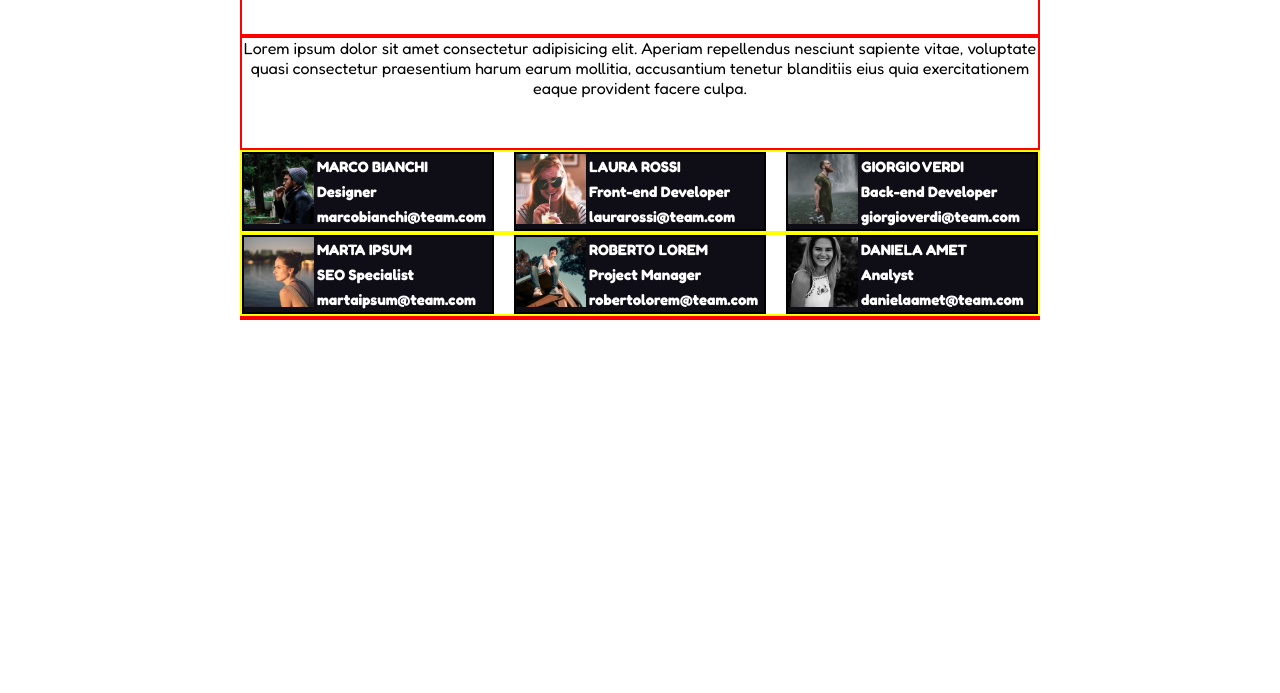
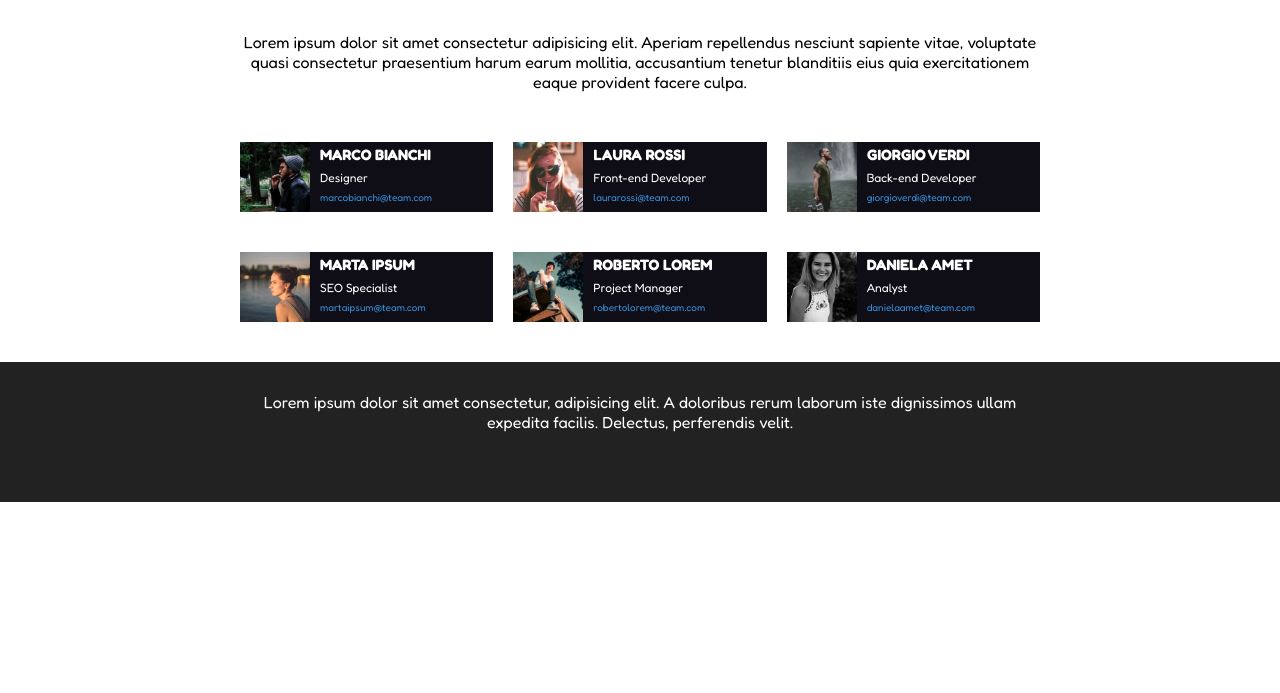
Before and after one commit to FrancescoDOrtona/html-css-float-cards, a plain HTML site: page index.html in a window 1280 px wide. Shown: the part 107-800 px from the top of the page. Drawn offline with Linux system fonts and the light colour scheme.

Commit message:
add-footer-main

```diff
--- a/css/style.css
+++ b/css/style.css
@@ -44,28 +44,64 @@ header h1{
 img{
     float: left;
     width: 70px;
-    margin-right: 3px;
+    margin-right: 10px;
 }
 
-.card__labels{
+.card-labels{
     float: left;
     width: calc((100% - 40px) / 3);
     margin-right: 20px;
     background-color: #0F0E17;
 }
 
-.card__labels:last-child{
+.card-labels:last-child{
     margin: 0;
 }
 
-.card__labels>p{
+.card-labels>p{
+    padding: 3px;
+}
+
+.card-labels p:first-of-type{
     font-weight: 700;
     font-size: 15px;
     color: white;
-    padding: 3px;
-
 }
 
+.card-labels__white{
+    color: white;
+    font-size: 12px;
+    font-weight: 400;
+}
+.card-labels__email{
+    font-size: 10px;
+    color: #3A8ED7;
+}
+
+.card-margin{
+    margin: 40px 0px;
+}
+
+
+
+/* footer */
+.footer-ad{
+    padding: 30px;
+    border-bottom: 40px solid #222222;
+}
+
+.footer-bg-color{
+    background-color: #222222;
+}
+
+.footer-text{
+    color: white;
+    font-weight: 400;
+    text-align: center;
+}
+
+
+/* debug */
 .debug .container{
     border: 2px solid red;
 
@@ -75,7 +111,7 @@ img{
     border: 2px solid yellow;
     /* padding: 10px; */
 }
-.debug .card__labels{
+.debug .card-labels{
     border: 2px solid black;
     /* padding: 10px; */
 
--- a/index.html
+++ b/index.html
@@ -9,7 +9,7 @@
     <link rel="stylesheet" href="./css/style.css">
     <title>Float Cards</title>
 </head>
-<body class="debug">
+<body class="debugg">
     <!-- Page Title -->
     <header class="container">
         <h1>Meet Our Team</h1>
@@ -26,52 +26,55 @@
 
         <section>
             <div class="card container clearfix">
-                <div  class="card__labels">
+                <div  class="card-labels">
                     <img src="./img/male1.png" alt="Profilo Marco Bianchi">
                     <p>MARCO BIANCHI</p>
-                    <p>Designer</p>
-                    <p>marcobianchi@team.com</p>
+                    <p class="card-labels__white">Designer</p>
+                    <p class="card-labels__email">marcobianchi@team.com</p>
                 </div>
-                <div  class="card__labels">
+                <div  class="card-labels">
                     <img  src="./img/female1.png" alt="Profilo Laura Rossi">
                     <p>LAURA ROSSI</p>
-                    <p>Front-end Developer</p>
-                    <p>laurarossi@team.com</p>
+                    <p class="card-labels__white">Front-end Developer</p>
+                    <p class="card-labels__email">laurarossi@team.com</p>
                 </div>
-                <div  class="card__labels">
+                <div  class="card-labels">
                     <img src="./img/male2.png" alt="Profilo Giorgio Verdi">
                     <p>GIORGIO VERDI</p>
-                    <p>Back-end Developer</p>
-                    <p>giorgioverdi@team.com</p>
+                    <p class="card-labels__white">Back-end Developer</p>
+                    <p class="card-labels__email">giorgioverdi@team.com</p>
             </div>
         </section>
 
-        <section>
+        <section class="card-margin">
             <div class="card container clearfix">
-                    <div class="card__labels">
+                <div class="card-labels">
                     <img src="./img/female2.png" alt="Profilo Marta Ipsum">
                     <p>MARTA IPSUM</p>
-                            <p>SEO Specialist</p>
-                            <p>martaipsum@team.com</p>
+                    <p class="card-labels__white">SEO Specialist</p>
+                    <p class="card-labels__email">martaipsum@team.com</p>
                 </div>
-                    <div class="card__labels">
+                <div class="card-labels">
                     <img src="./img/male3.png" alt="Profilo Roberto Lorem">
                     <p>ROBERTO LOREM</p>
-                            <p>Project Manager</p>
-                            <p>robertolorem@team.com</p>
+                    <p class="card-labels__white">Project Manager</p>
+                    <p class="card-labels__email">robertolorem@team.com</p>
                 </div>
-                    <div class="card__labels">
+                <div class="card-labels">
                     <img src="./img/female3.png" alt="Profilo Daniela Amet">
                     <p>DANIELA AMET</p>
-                            <p>Analyst</p>
-                            <p>danielaamet@team.com</p>
+                    <p class="card-labels__white">Analyst</p>
+                    <p class="card-labels__email">danielaamet@team.com</p>
             </div>
         </section>
     </main>
 
     <!-- Pages footer -->
 
-    <footer class="container">
+    <footer class="footer-ad footer-bg-color">
+        <div class="container">
+            <p class="footer-text">Lorem ipsum dolor sit amet consectetur, adipisicing elit. A doloribus rerum laborum iste dignissimos ullam expedita facilis. Delectus, perferendis velit.</p>
+        </div>
 
     </footer>
 </body>
```
Lines whose indentation alone changed are shown as unchanged.
